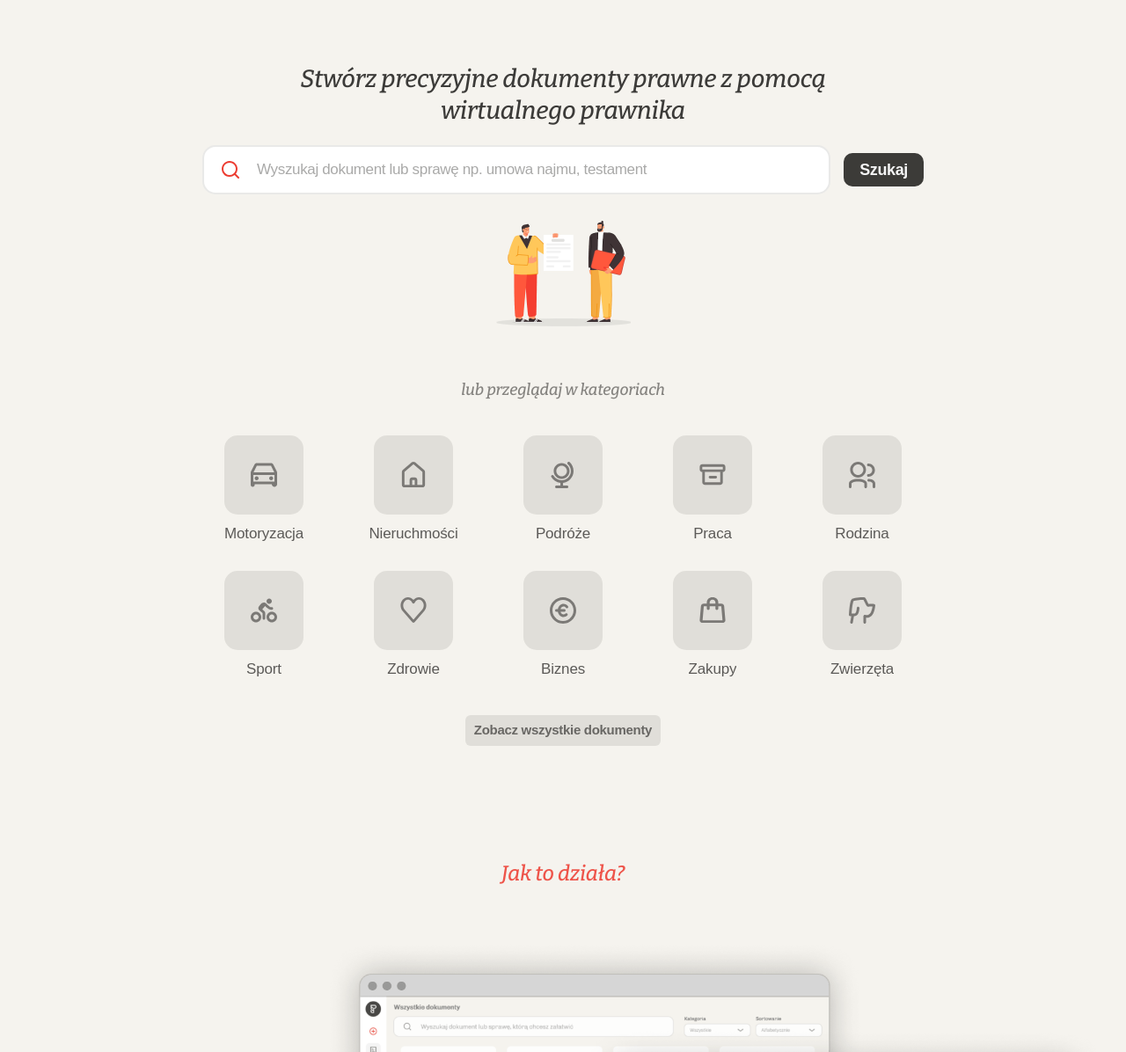
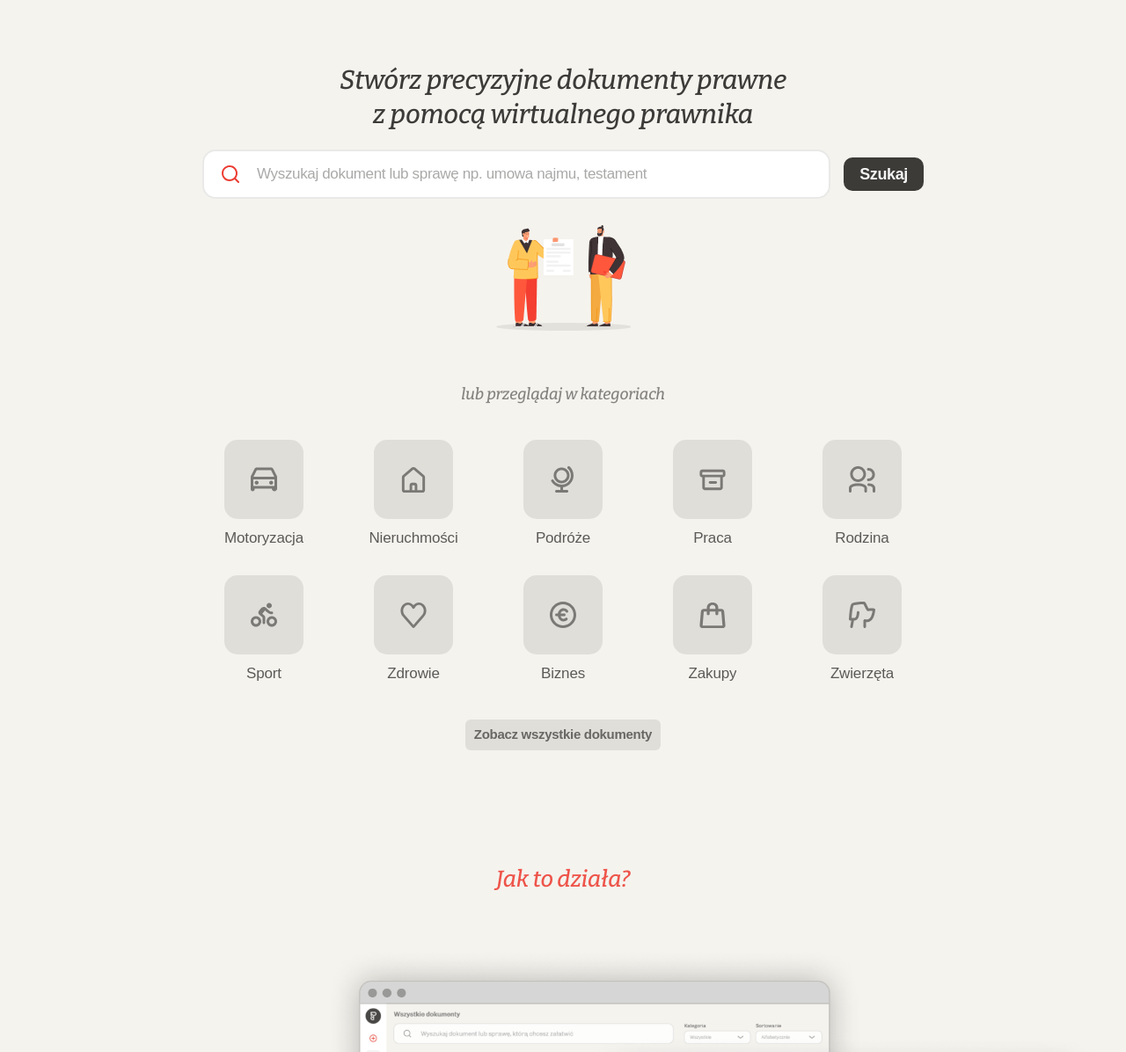
Before and after one commit to frasun/prawniczek-lp, an Astro site: page / in a window 1280 px wide. Shown: the part 60-1256 px from the top of the page at 88% size. Built offline with nearby package versions, Linux system fonts and the light colour scheme; Astro itself is replaced by a stand-in of ours; a web font is replaced by a local one.

Commit message:
make headings bigger

```diff
--- a/src/sections/Search.astro
+++ b/src/sections/Search.astro
@@ -5,7 +5,7 @@ import searchIcon from "../images/icon-search.svg";
 ---
 
 <section>
-  <h1>Stwórz precyzyjne dokumenty prawne z pomocą wirtualnego prawnika</h1>
+  <h1>Stwórz precyzyjne dokumenty prawne z&nbsp;pomocą wirtualnego prawnika</h1>
   <form id="search">
     <input
       type="search"
--- a/tailwind.config.cjs
+++ b/tailwind.config.cjs
@@ -44,8 +44,8 @@ module.exports = {
 			lg: ['1.0625rem', { lineHeight: '1.5rem' }], //17
 			xl: ['1.125rem', { lineHeight: '1.5rem' }], //18
 			'h3': ['1.3125rem', { lineHeight: '1.35' }], //21
-			'2xl': ['1.5rem', { lineHeight: '1.3' }], //24
-			'3xl': ['1.75rem'],
+			'2xl': ['1.63rem', { lineHeight: '1.3' }], //24
+			'3xl': ['1.88rem'],
 			'4xl': ['2.25rem', { lineHeight: '2.5rem' }],
 			'5xl': ['3rem', { lineHeight: '1' }],
 			'6xl': ['3.75rem', { lineHeight: '1' }],
```
